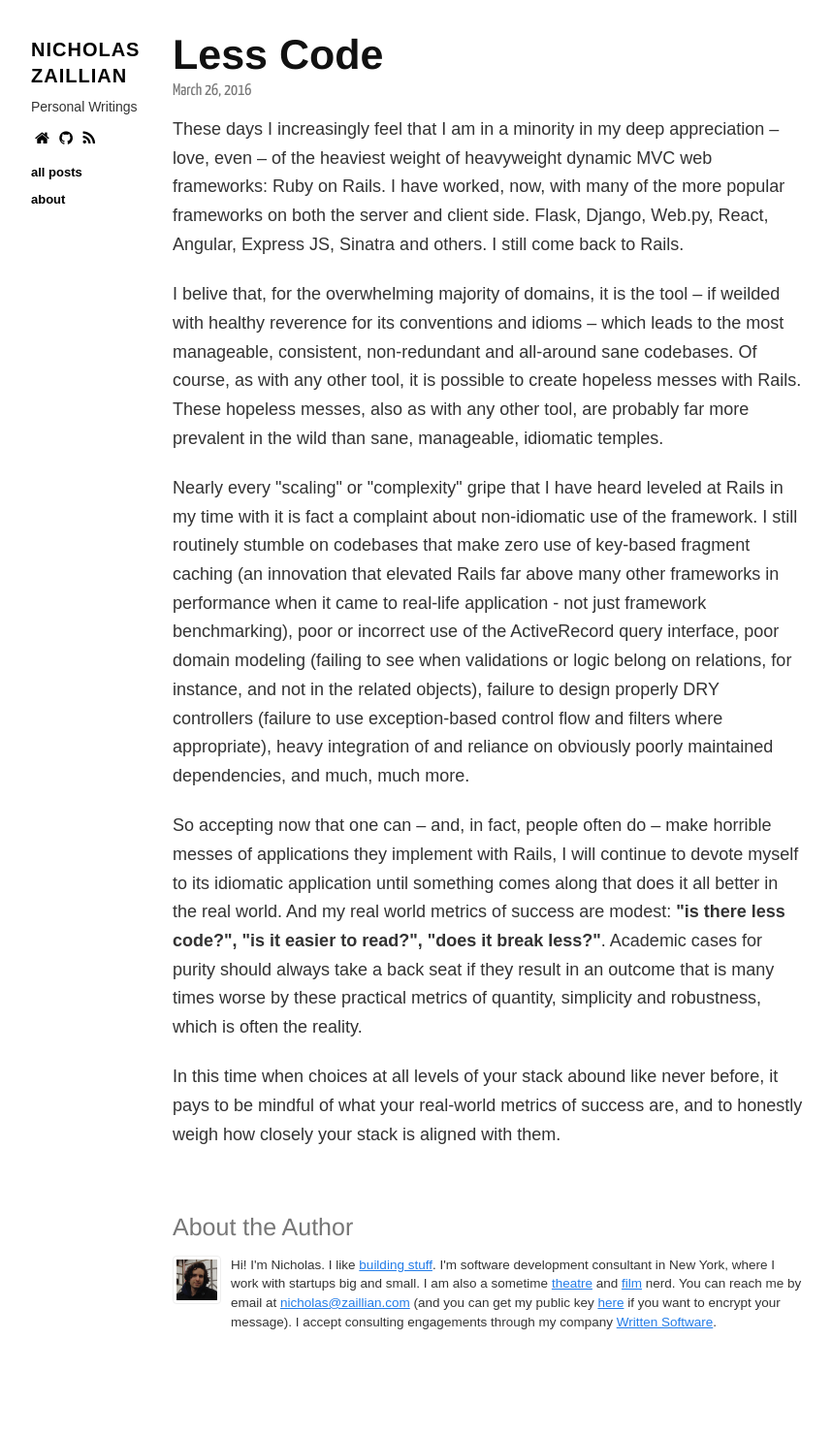
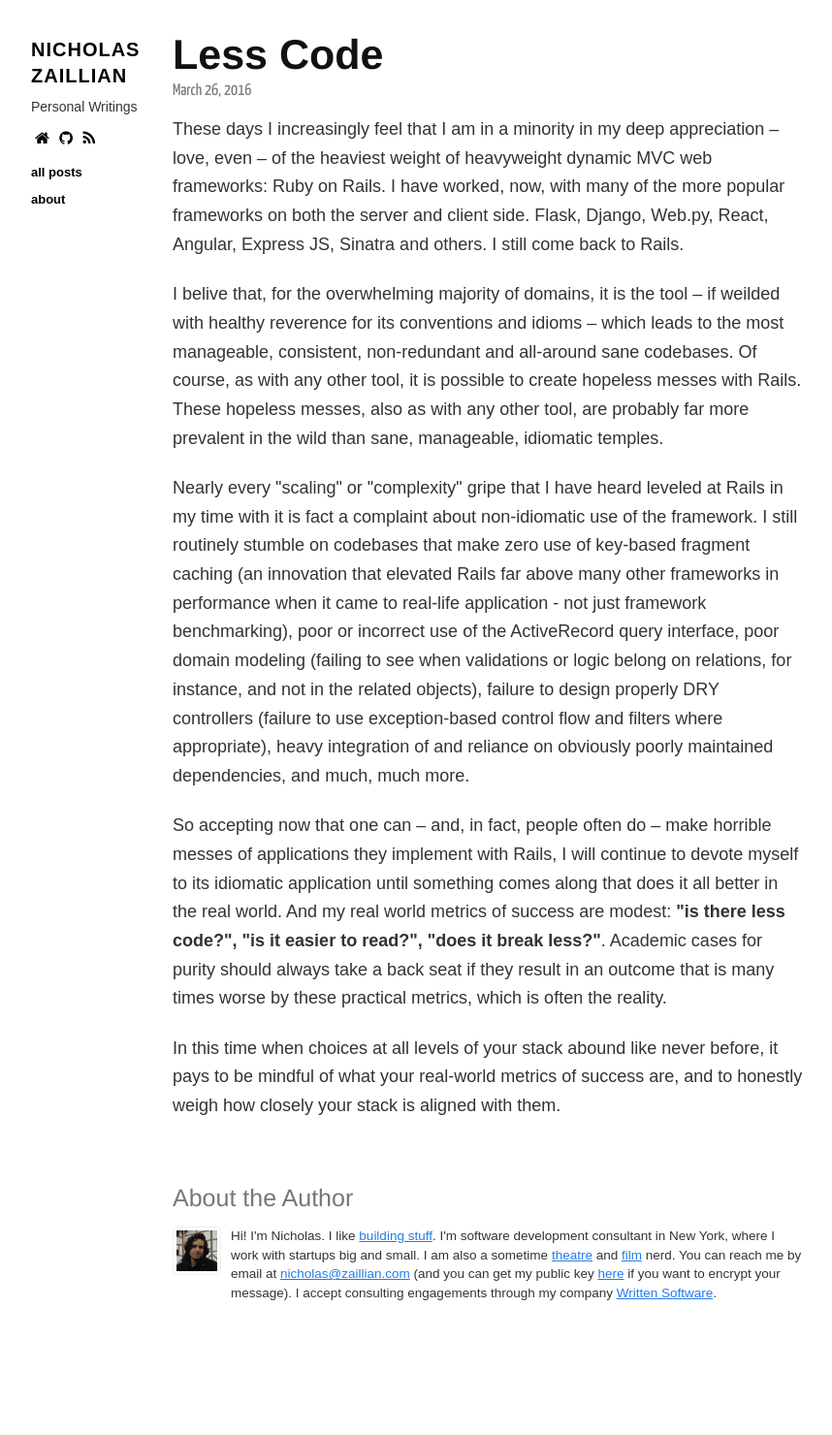
Before and after one commit to nzaillian/nzaillian.github.io, a Jekyll site: the page built from _posts/2016-03-26-less-code.html, in a window 1280 px wide. Shown: the whole page at 97% size, without its empty margins (205-1063 px from the left). Built offline with Jekyll 4.4.1, drawn with Linux system fonts in a browser that asks for light colours; nearby versions of some CDN libraries; Markdown is read by kramdown in place of the engine named in the settings; after the commit the page ends 1450 px from its top, so only the background shows below that.

```diff
--- a/_config.yml
+++ b/_config.yml
@@ -1,9 +1,6 @@
 markdown: rdiscount
 pygments: true
 permalink: /posts/:title
-rdiscount:
-  extensions: [smart]
-
 name: Nicholas Zaillian
 url: http://blog.nicholas.zaillian.com
 description: Nicholas Zaillian's blog. My primary home page is at http://nicholas.zaillian.com
--- a/_posts/2016-03-26-less-code.html
+++ b/_posts/2016-03-26-less-code.html
@@ -16,7 +16,7 @@ Nearly every "scaling" or "complexity" gripe that I have heard leveled at Rails
 </p>
 
 <p>
-So accepting now that one can &ndash; and, in fact, people often do &ndash; make horrible messes of applications they implement with Rails, I will continue to devote myself to its idiomatic application until something comes along that does it all better in the real world. And my real world metrics of success are modest: <strong>"is there less code?", "is it easier to read?", "does it break less?"</strong>. Academic cases for purity should always take a back seat if they result in an outcome that is many times worse by these practical metrics of quantity, simplicity and robustness, which is often the reality.
+So accepting now that one can &ndash; and, in fact, people often do &ndash; make horrible messes of applications they implement with Rails, I will continue to devote myself to its idiomatic application until something comes along that does it all better in the real world. And my real world metrics of success are modest: <strong>"is there less code?", "is it easier to read?", "does it break less?"</strong>. Academic cases for purity should always take a back seat if they result in an outcome that is many times worse by these practical metrics, which is often the reality.
 </p>
 
 <p>
```
